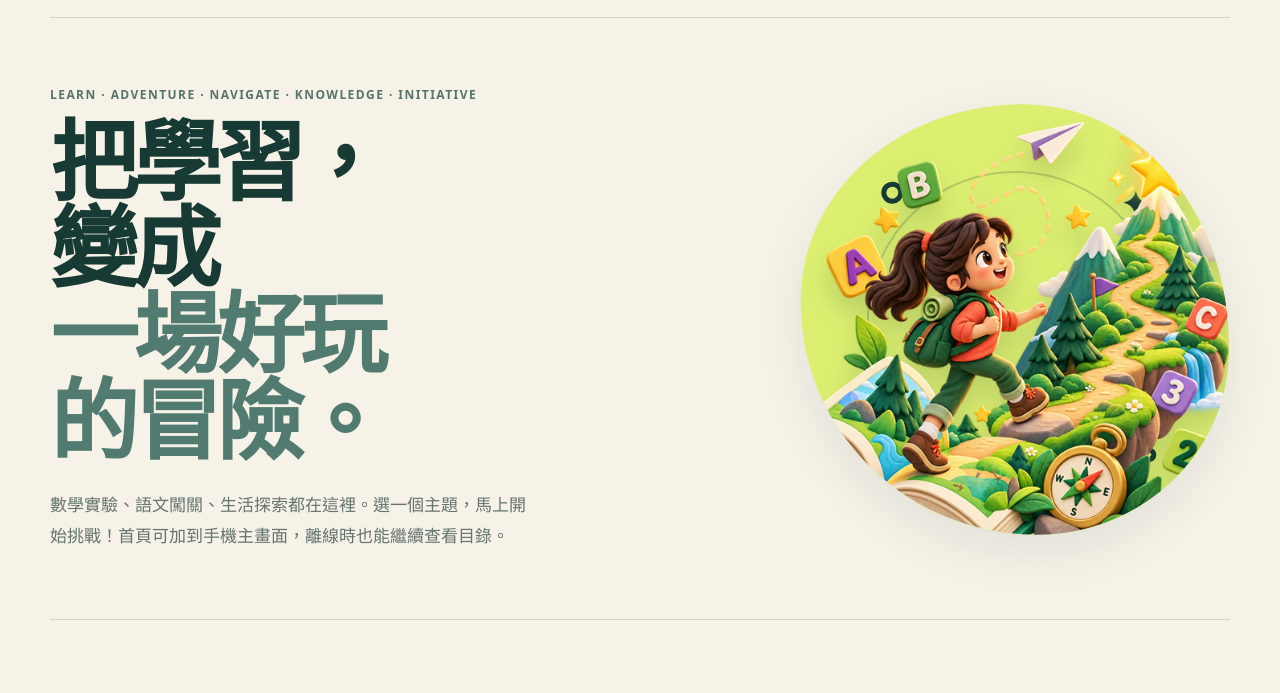
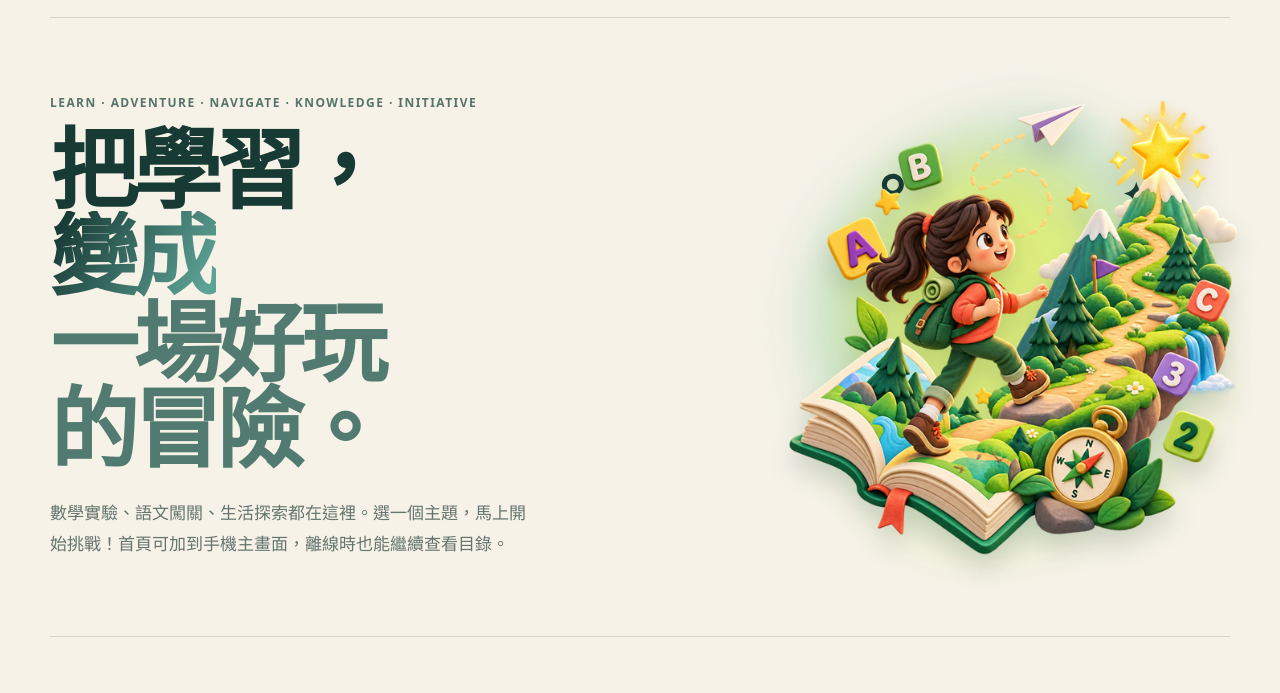
Before and after one commit to lanki20/lankigame, a plain HTML site: page index.html in a window 1280 px wide. Shown: the part 58-751 px from the top of the page. Drawn offline with Linux system fonts and the light colour scheme.

Commit message:
調整標題漸層與冒險主圖光暈

```diff
--- a/index.html
+++ b/index.html
@@ -20,7 +20,7 @@
   <meta name="twitter:image" content="https://lanki20.github.io/lankigame/og-v2.jpg">
   <title>Lanki 遊戲教室</title>
   <link rel="manifest" href="./manifest.webmanifest">
-  <link rel="stylesheet" href="./styles.css?v=3">
+  <link rel="stylesheet" href="./styles.css?v=4">
 </head>
 <body>
   <a class="skip-link" href="#games">跳到遊戲列表</a>
@@ -38,7 +38,7 @@
         <p class="eyebrow">LEARN · ADVENTURE · NAVIGATE · KNOWLEDGE · INITIATIVE</p>
         <h1 id="pageTitle">
           <span class="headline-line">把學習，</span>
-          <span class="headline-line">變成</span>
+          <span class="headline-line headline-gradient">變成</span>
           <span class="headline-line headline-accent">一場好玩的冒險。</span>
         </h1>
         <p class="hero-text">數學實驗、語文闖關、生活探索都在這裡。選一個主題，馬上開始挑戰！首頁可加到手機主畫面，離線時也能繼續查看目錄。</p>
--- a/styles.css
+++ b/styles.css
@@ -47,10 +47,28 @@
 h1, h2, h3, p { text-wrap: balance; }
 h1 { margin: 0; max-width: 780px; font-family: Georgia, "Noto Serif TC", serif; font-size: clamp(48px, 7vw, 88px); line-height: .98; letter-spacing: -.055em; font-weight: 700; }
 .headline-line { display: block; }
+.headline-gradient {
+  width: fit-content;
+  color: transparent;
+  background: linear-gradient(120deg, #173a34 8%, #5da296 92%);
+  background-clip: text;
+  -webkit-background-clip: text;
+  -webkit-text-fill-color: transparent;
+}
 h1 .headline-accent { color: #517a70; }
 .hero-text { max-width: 590px; margin: 28px 0 0; color: var(--muted); font-size: 17px; line-height: 1.8; }
-.hero-card { position: relative; aspect-ratio: 1; max-width: 430px; justify-self: end; width: 100%; display: grid; place-items: center; overflow: hidden; border-radius: 52% 48% 45% 55% / 46% 57% 43% 54%; background: var(--lime); box-shadow: var(--shadow); transform: rotate(2deg); }
-.hero-card::before { content: ""; position: absolute; width: 68%; aspect-ratio: 1; border: 2px solid rgba(23,58,52,.2); border-radius: 50%; }
+.hero-card { position: relative; isolation: isolate; aspect-ratio: 1; max-width: 430px; justify-self: end; width: 100%; display: grid; place-items: center; overflow: visible; background: transparent; transform: rotate(2deg); }
+.hero-card::before {
+  content: "";
+  position: absolute;
+  z-index: 0;
+  inset: 5% 1% 2% 0;
+  border-radius: 58% 42% 61% 39% / 46% 58% 42% 54%;
+  background: radial-gradient(ellipse at 46% 44%, rgba(220,239,112,.96) 0 34%, rgba(168,213,199,.72) 53%, rgba(220,239,112,.3) 67%, rgba(246,242,232,0) 82%);
+  filter: blur(25px);
+  opacity: .92;
+  transform: rotate(-5deg) scale(.98);
+}
 .hero-image { position: relative; z-index: 1; width: 112%; max-width: none; height: auto; filter: drop-shadow(0 15px 12px rgba(23,58,52,.16)); transform: rotate(-2deg); }
 .orbit { position: absolute; width: 22px; height: 22px; border: 5px solid var(--ink); border-radius: 50%; }
 .orbit-one { top: 19%; left: 18%; }.orbit-two { right: 16%; bottom: 18%; width: 14px; height: 14px; }
--- a/sw.js
+++ b/sw.js
@@ -1,5 +1,5 @@
-const CACHE_NAME = "lanki-game-library-v3";
-const SHELL = ["./", "./index.html", "./styles.css?v=3", "./games.js?v=3", "./app.js", "./manifest.webmanifest", "./hero-adventure.png"];
+const CACHE_NAME = "lanki-game-library-v4";
+const SHELL = ["./", "./index.html", "./styles.css?v=4", "./games.js?v=3", "./app.js", "./manifest.webmanifest", "./hero-adventure.png"];
 
 self.addEventListener("install", (event) => {
   event.waitUntil(caches.open(CACHE_NAME).then((cache) => cache.addAll(SHELL)));
```
